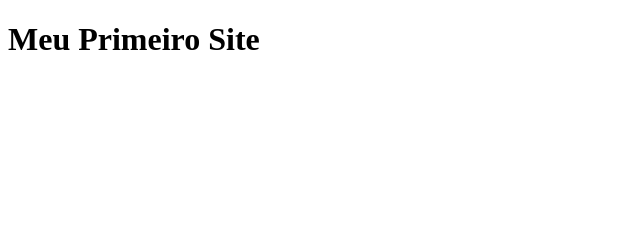
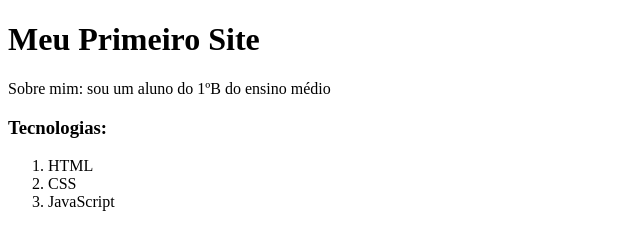
Before and after one commit to DaviSantos309/primeiro-site, a plain HTML site: page index.html in a window 1280 px wide. Shown: the whole page, without its empty margins (0-640 px from the left). Drawn offline with Linux system fonts and the light colour scheme.

Commit message:
foi escrito sobre mim

```diff
--- a/index.html
+++ b/index.html
@@ -7,5 +7,12 @@
 </head>
 <body>
     <h1>Meu Primeiro Site</h1>
+    <p>Sobre mim: sou um aluno do 1ºB do ensino médio</p>
+    <h3>Tecnologias:</h3>
+    <ol>
+        <li>HTML</li>
+        <li>CSS</li>
+        <li>JavaScript</li>
+    </ol>
 </body>
 </html>
```
